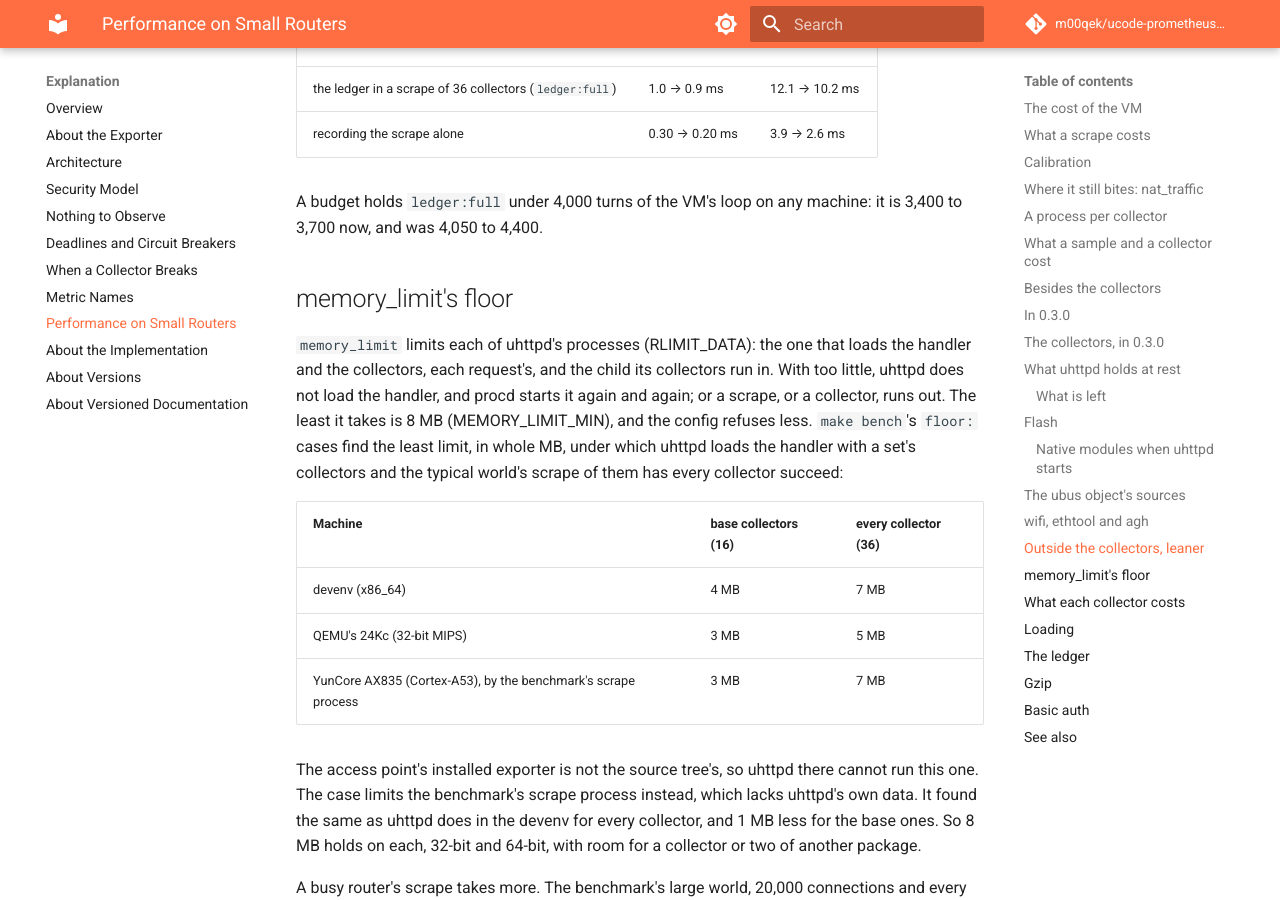
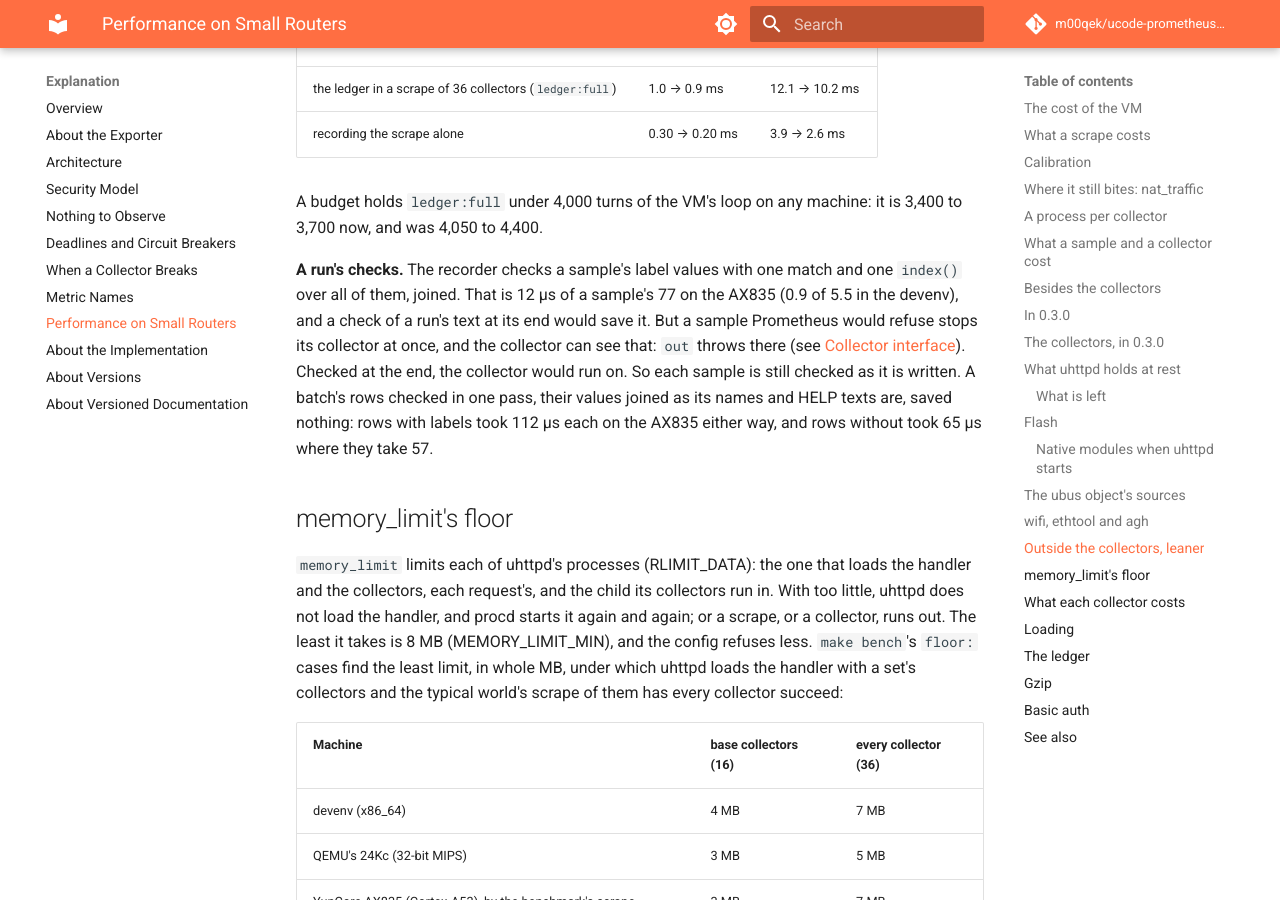
Before and after one commit to m00qek/ucode-prometheus-exporter, an MkDocs documentation site: the page built from docs/explanation/performance.md, in a window 1280 px wide and 900 px high, scrolled down 22515 px. Built offline with MkDocs 1.6.1 and Material for MkDocs 9.7.7, drawn with Linux system fonts in a browser that asks for light colours; comment, search, counter and statistics services are not loaded.

Commit message:
Say why a run's samples are still checked as they are written, with what a check at the end would have saved
The recorder checks a sample's label values with one match and one
index() over them, joined: 12 us of a sample's 77 on the YunCore AX835,
0.9 of 5.5 in the devenv (record:labels, with and without the check). A
check of a run's text at its end would save that, but a sample that
Prometheus would refuse stops its collector at once, and the collector
sees it: out throws there, as collector-interface.md says. Checked at
the end, the collector would run on. So nothing changed in src.

A batch's rows checked in one pass, their label values joined as its
names and HELP texts are, was tried and reverted: on the AX835, 4,000
rows with two labels each took 111.7 us a row before and 111.6 after,
and rows without labels 56.7 before and 65.4 after (x86: 8.3-9.0 and
8.6-8.9 us; 4.0-4.2 and 4.7 us).

```diff
--- a/docs/explanation/performance.md
+++ b/docs/explanation/performance.md
@@ -453,6 +453,9 @@ One collection of the whole heap in a fresh child takes 1.7 ms and 104 faults in
 
 A budget holds `ledger:full` under 4,000 turns of the VM's loop on any machine: it is 3,400 to 3,700 now, and was 4,050 to 4,400.
 
+**A run's checks.** The recorder checks a sample's label values with one match and one `index()` over all of them, joined. That is 12 µs of a sample's 77 on the AX835 (0.9 of 5.5 in the devenv), and a check of a run's text at its end would save it. But a sample Prometheus would refuse stops its collector at once, and the collector can see that: `out` throws there (see [Collector interface](../reference/collector-interface.md#out)). Checked at the end, the collector would run on. So each sample is still checked as it is written. A batch's rows checked in one pass, their values joined as its names and HELP texts are, saved nothing: rows with labels took 112 µs each on the AX835 either way, and rows without took 65 µs where they take 57.
+
+
 
 
 
```
